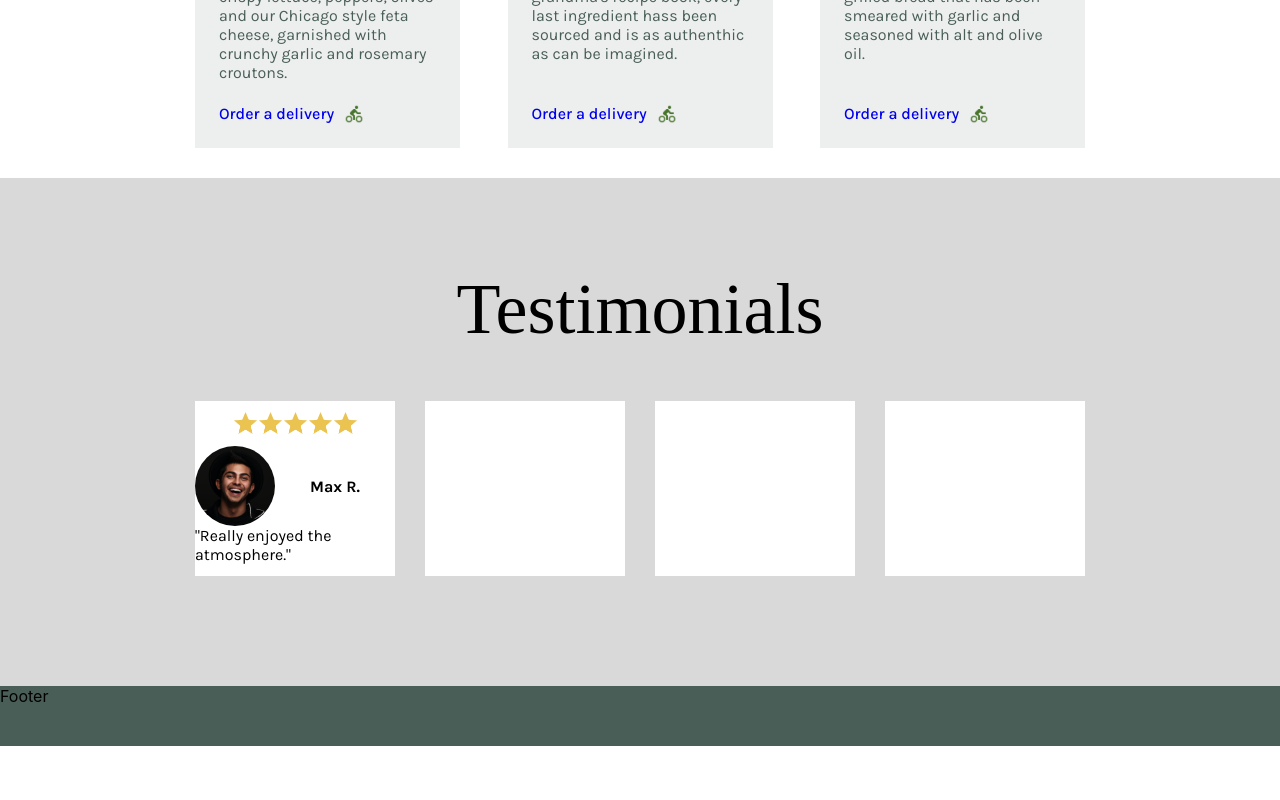
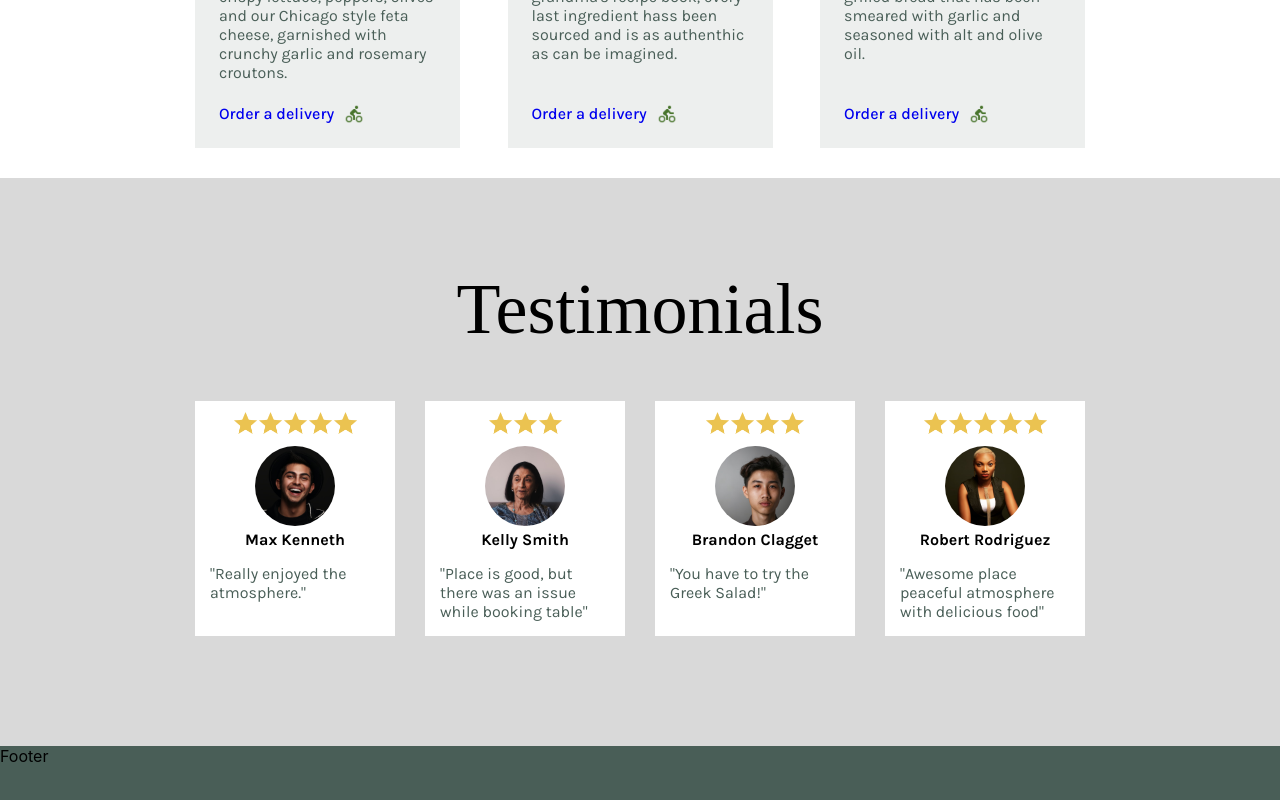
Before and after one commit to vidalglez/reservations-app, a React (Create React App) app: page / in a window 1280 px wide. Shown: the part 1024-1824 px from the top of the page. Before the commit the page ends 1770 px from the top, so only its background shows below. Built offline with nearby package versions, Linux system fonts and the light colour scheme; a web font is replaced by a local one.

Commit message:
feature: updating testimonials section with person image and details

```diff
--- a/src/App.css
+++ b/src/App.css
@@ -174,7 +174,7 @@ main {
 
 .testimonial-item {
   width: 200px;
-  height: 175px;
+  /* height: 175px; */
   /* border: 1px solid black; */
   box-sizing: border-box;
   background-color: #FFFFFF;
@@ -193,9 +193,10 @@ main {
 }
 
 .testimonial-details {
-  display: flex;
+  text-align: center;
+  /* display: flex; */
   /* border: 1px solid black; */
-  align-items: center;
+  /* align-items: center; */
 }
 
 .testimonial-details p {
@@ -207,9 +208,11 @@ main {
   font-weight: bold;
 }
 
-.testimonial-review p{
-  margin: 0;
+.testimonial-review p {
+  margin: 15px;
   font-family: "Karla", sans-serif;
+  color: #495E57;
+  /* border: 1px solid black; */
 }
 
 .star-icon {
--- /dev/null
+++ b/src/components/TestimonialItem.js
@@ -0,0 +1,22 @@
+import Star from "../assets/images/star.png"
+
+const TestimonialItem = (props) => {
+  return (
+    <div className="testimonial-item">
+      <div className="ratings">
+        {Array.from({ length: props.testimonial.rating }).map((_, index) => (
+          <img key={index} src={Star} alt="star" className="star-icon" />
+        ))}
+      </div>
+      <div className="testimonial-details">
+      <img src={require(`../assets/images/${props.testimonial.imagePath}`)} alt="person" className="testimonial-image-person" />
+        <p>{props.testimonial.name}</p>
+      </div>
+      <div className="testimonial-review">
+        <p>"{props.testimonial.opinion}"</p>
+      </div>
+    </div>
+  )
+}
+
+export default TestimonialItem
--- a/src/components/Testimonials.js
+++ b/src/components/Testimonials.js
@@ -1,30 +1,42 @@
-import Star from '../assets/images/star.png'
-import Person1 from '../assets/images/person1.jpg'
+import TestimonialItem from './TestimonialItem'
+
 const Testimonials = () => {
+
+    const testimonials = [
+        {
+            name: 'Max Kenneth',
+            rating: 5,
+            opinion: 'Really enjoyed the atmosphere.',
+            imagePath: 'person1.jpg'
+        },
+        {
+            name: 'Kelly Smith',
+            rating: 3,
+            opinion: 'Place is good, but there was an issue while booking table',
+            imagePath: 'person2.jpg'
+        },
+        {
+            name: 'Brandon Clagget',
+            rating: 4,
+            opinion: 'You have to try the Greek Salad!',
+            imagePath: 'person3.jpg'
+        },
+        {
+            name: 'Robert Rodriguez',
+            rating: 5,
+            opinion: 'Awesome place peaceful atmosphere with delicious food',
+            imagePath: 'person4.jpg'
+        }
+    ]
+
     return (
         <section className="testimonials-section">
             <div className="testimonials">
                 <h1 >Testimonials</h1>
                 <div className="testimonials-content">
-                    <div className="testimonial-item">
-                        <div className='ratings'>
-                            <img src={Star} alt="" className="star-icon"/>
-                            <img src={Star} alt="" className="star-icon"/>
-                            <img src={Star} alt="" className="star-icon"/>
-                            <img src={Star} alt="" className="star-icon"/>
-                            <img src={Star} alt="" className="star-icon"/>
-                        </div>
-                        <div className='testimonial-details'>
-                            <img src={Person1} alt="" className="testimonial-image-person"/>
-                            <p>Max R.</p>
-                        </div>
-                        <div className='testimonial-review'>
-                            <p>"Really enjoyed the atmosphere."</p>
-                        </div>
-                    </div>
-                    <div className="testimonial-item"></div>
-                    <div className="testimonial-item"></div>
-                    <div className="testimonial-item"></div>
+                    {
+                        testimonials.map(testimonialItem => <TestimonialItem testimonial={testimonialItem}/>)
+                    }
                 </div>
             </div>
         </section>
```
